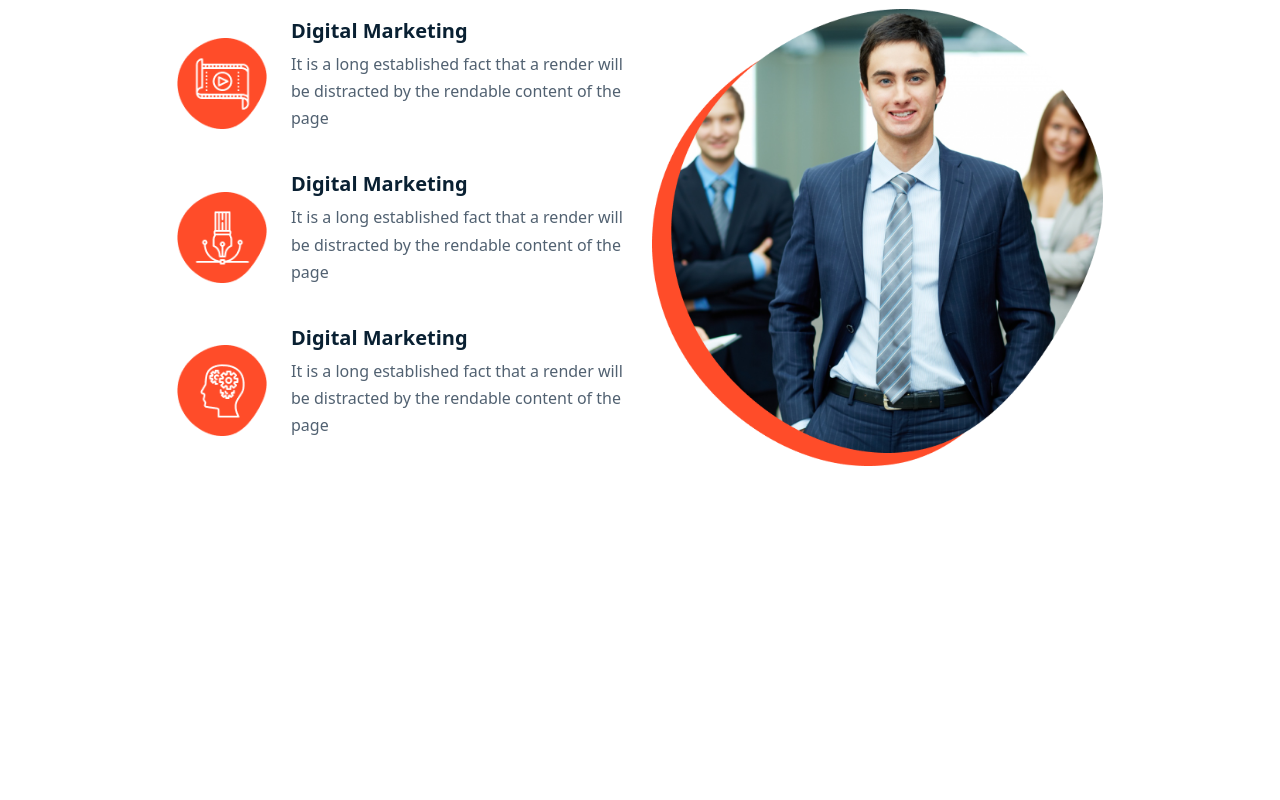
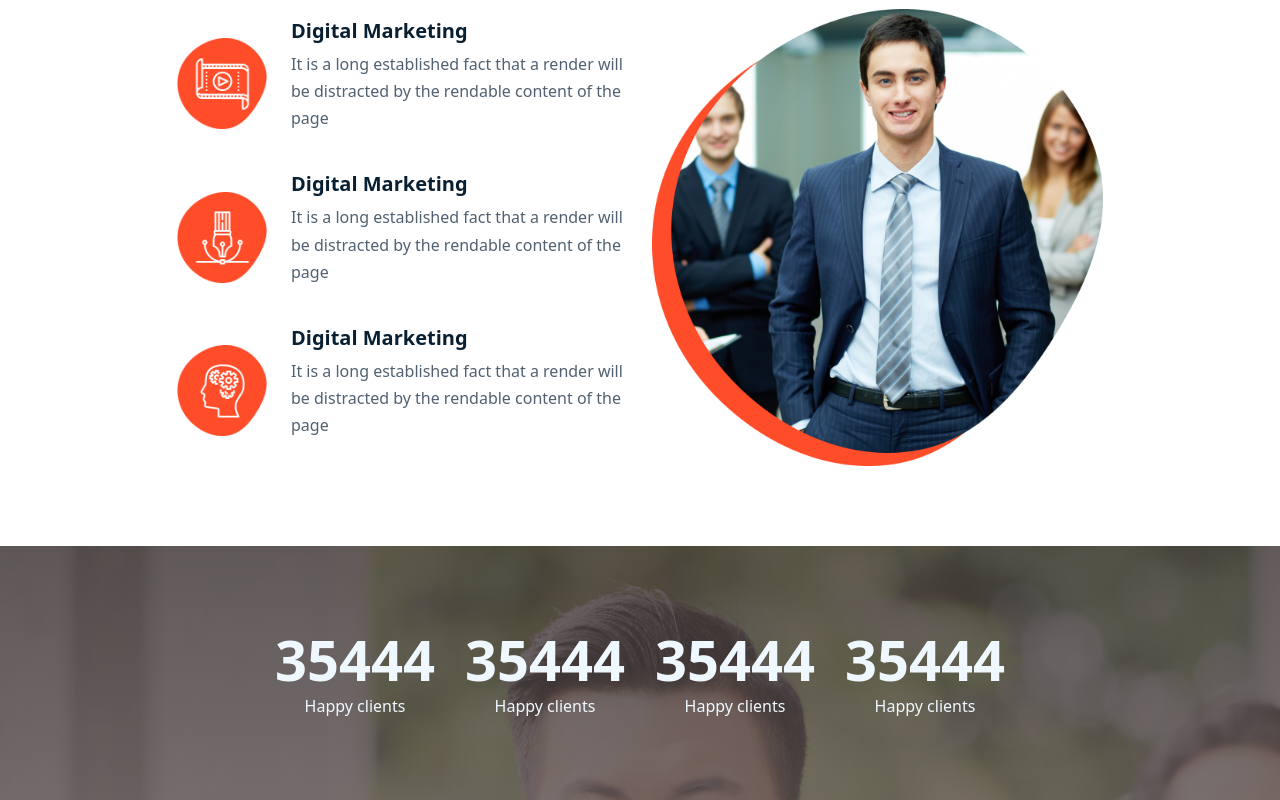
Before and after one commit to braincee/Bootstrap-Project-1, a plain HTML site: page index.html in a window 1280 px wide. Shown: the part 999-1799 px from the top of the page. Before the commit the page ends 1545 px from the top, so only its background shows below. Drawn offline with Linux system fonts and the light colour scheme.

Commit message:
Milestone Sectione

```diff
--- a/Css/style.css
+++ b/Css/style.css
@@ -158,3 +158,18 @@ section {
     padding-top: 80px;
     padding-bottom: 80px;
 }
+
+/*Milestone*/
+
+#milestone {
+    background: linear-gradient(rgba(65, 55, 55, 0.8), rgba(88, 77, 77, 0.8)), url(../Images/bg_banner2.jpg);
+}
+
+#milestone .display-4,
+#milestone p {
+    color:aliceblue;
+}
+
+#milestone .display-4 {
+    font-weight: 700;
+}
--- a/index.html
+++ b/index.html
@@ -71,7 +71,7 @@
           <a class="nav-link" href="#home">Blog</a>
         </li>
       </ul>
-      <a href="#" class="btn btn-brand ms-lg-3">Contact Us</a>
+      <a href="#" class="btn btn-brand ms-lg-2 col-sm-6">Contact Us</a>
     </div>
   </div>
 </nav>
@@ -84,9 +84,9 @@
             <div class="row">
                 <div class="col-12">
                     <h6 class="text-uppercase text-white">We craft digital experiences</h6>
-                    <h1 class="display-3 my-3 text-white text-uppercase">Design Driven for <br>professionals</h1>
+                    <h1 class="display-2 col-sm-6 my-2 col-sm-6 text-white text-uppercase">Design Driven for <br>professionals</h1>
                     <a href="#" class="btn btn-brand">Get Started</a>
-                    <a href="#" class="btn btn-outline-light ms-md-3">Our work</a>
+                    <a href="#" class="btn btn-outline-light ms-md-2 col-sm-6">Our work</a>
                 </div>
             </div>
         </div>
@@ -97,9 +97,9 @@
             <div class="row">
                 <div class="col-12">
                     <h6 class="text-uppercase text-white">Design Driven for Professionals</h6>
-                    <h1 class="display-3 my-3 text-white text-uppercase">We Craft digital <br>experiences</h1>
+                    <h1 class="display-2 col-sm-6 my-2 col-sm-6 text-white text-uppercase">We Craft digital <br>experiences</h1>
                     <a href="#" class="btn btn-brand">Get Started</a>
-                    <a href="#" class="btn btn-outline-light ms-md-3">Our work</a>
+                    <a href="#" class="btn btn-outline-light ms-md-2 col-sm-6">Our work</a>
                 </div>
             </div>
         </div>
@@ -153,6 +153,31 @@
     </div>
 </section>
 
+<!--Milestone-->
+
+<section id="milestone" class="bg-cover">
+    <div class="container">
+        <div class="row  gy-4 text-center justify-content-center">
+            <div class="col-lg-2 col-sm-6">
+                <div class="display-4">35444</div>
+                <p class="mb-0">Happy clients</p>
+            </div>
+            <div class="col-lg-2 col-sm-6">
+                <div class="display-4">35444</div>
+                <p class="mb-0">Happy clients</p>
+            </div>
+            <div class="col-lg-2 col-sm-6">
+                <div class="display-4">35444</div>
+                <p class="mb-0">Happy clients</p>
+            </div>
+            <div class="col-lg-2 col-sm-6">
+                <div class="display-4">35444</div>
+                <p class="mb-0">Happy clients</p>
+            </div>
+        </div>
+    </div>
+</section>
+
     <script src="./JavaScript/bootstrap.bundle.min.js"></script>
     <script src="./JavaScript/jquery.min.js"></script>
     <script src="./JavaScript/owl.carousel.min.js"></script>
```
